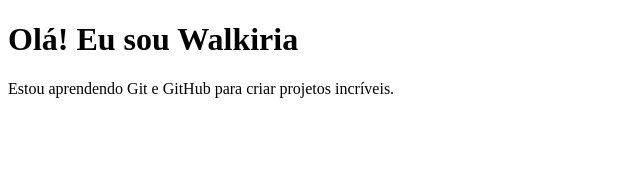
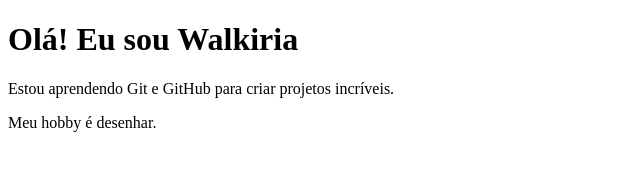
Before and after one commit to wlkrtg/Meu-portafolio, a plain HTML site: page index.html in a window 1280 px wide. Shown: the whole page, without its empty margins (0-640 px from the left). Drawn offline with Linux system fonts and the light colour scheme.

Commit message:
Add hobby to portfolio

```diff
--- a/index.html
+++ b/index.html
@@ -7,5 +7,6 @@
 <body>
     <h1>Olá! Eu sou Walkiria</h1>
     <p>Estou aprendendo Git e GitHub para criar projetos incríveis.</p>
+    <p>Meu hobby é desenhar.</p>
 </body>
 </html>
```
